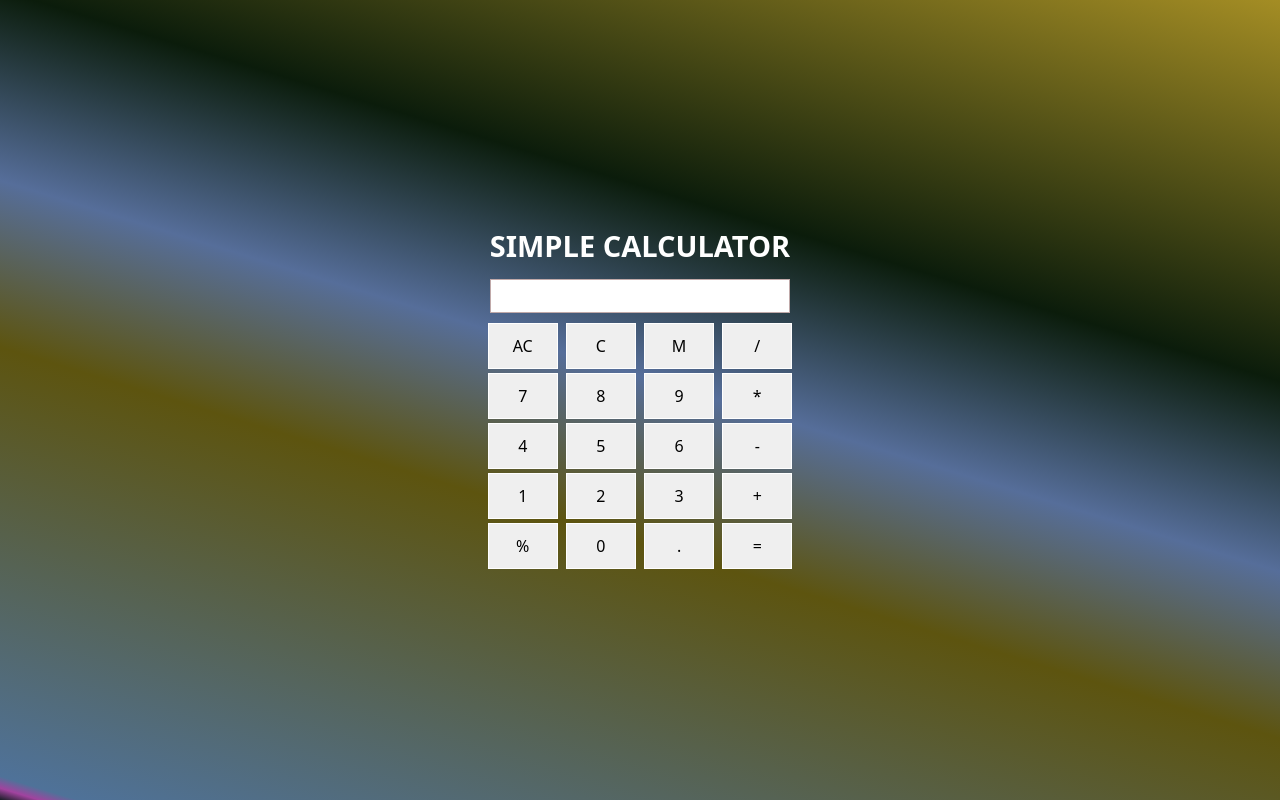
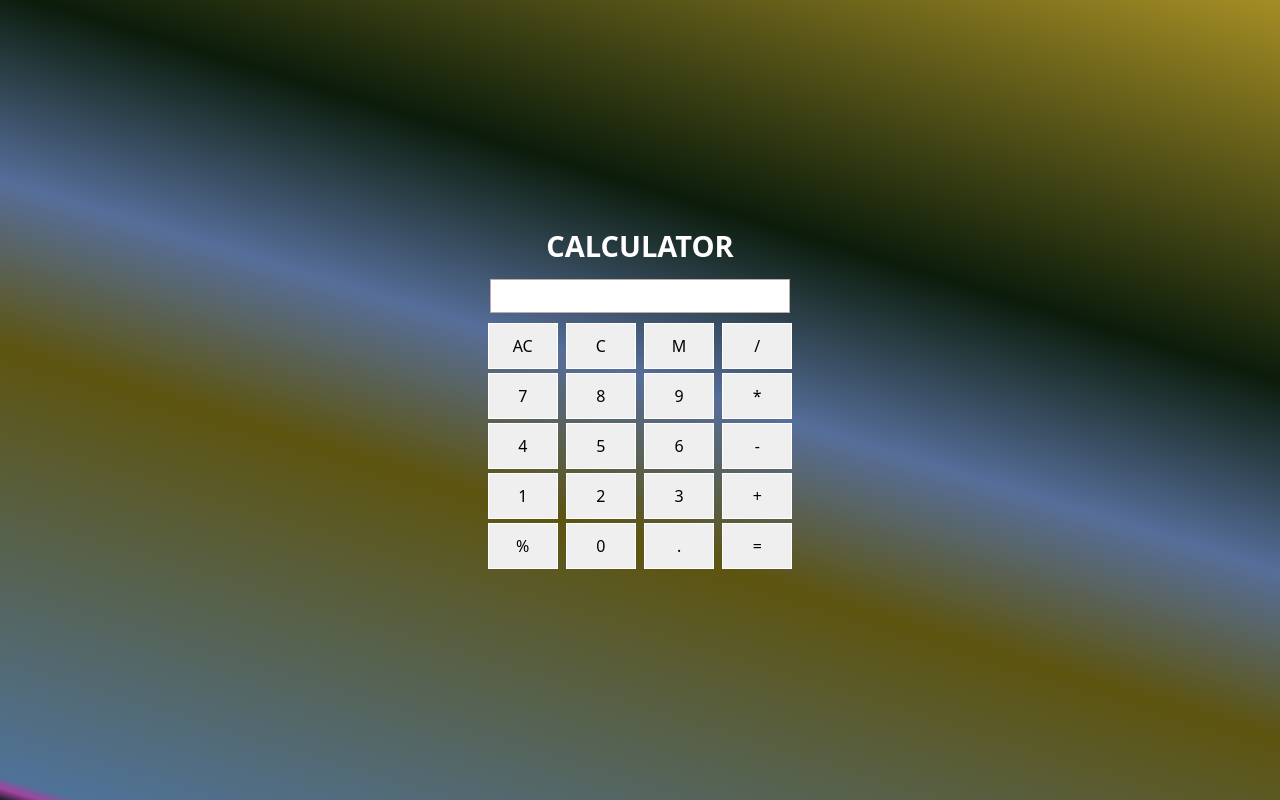
Before and after one commit to Vijay1234667/SimpleCalculator, a plain HTML site: page index.html in a window 1280 px wide. Drawn offline with Linux system fonts and the light colour scheme.

Commit message:
removed simple text

```diff
--- a/index.html
+++ b/index.html
@@ -13,7 +13,7 @@
     <!--  -->
     <section class="simple-calculator">
         <div class="container">
-            <h1 class="text-center mb-3">Simple Calculator</h1>
+            <h1 class="text-center mb-3">Calculator</h1>
             <div class="main-calculator-body text-center">
                 <div class="mb-2 input-box ">
                     <input type="text" name="" id="">
```
